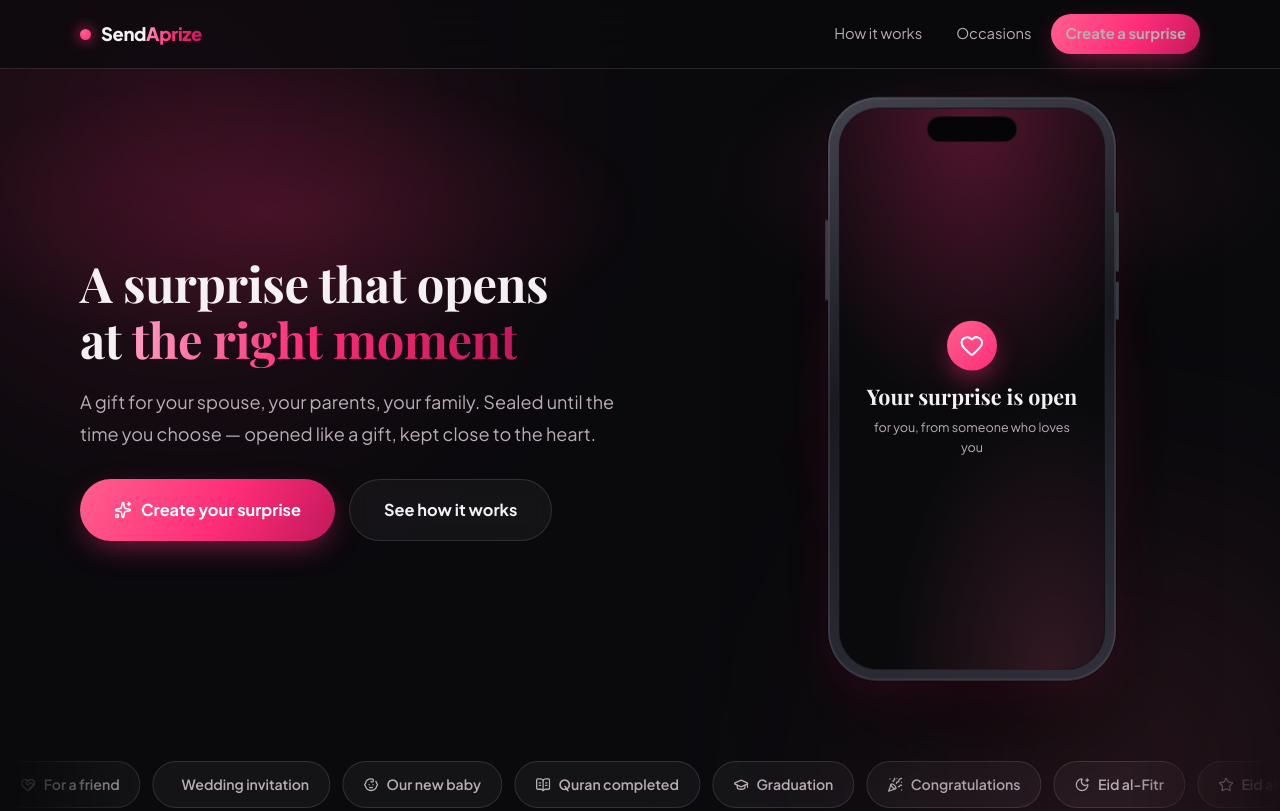
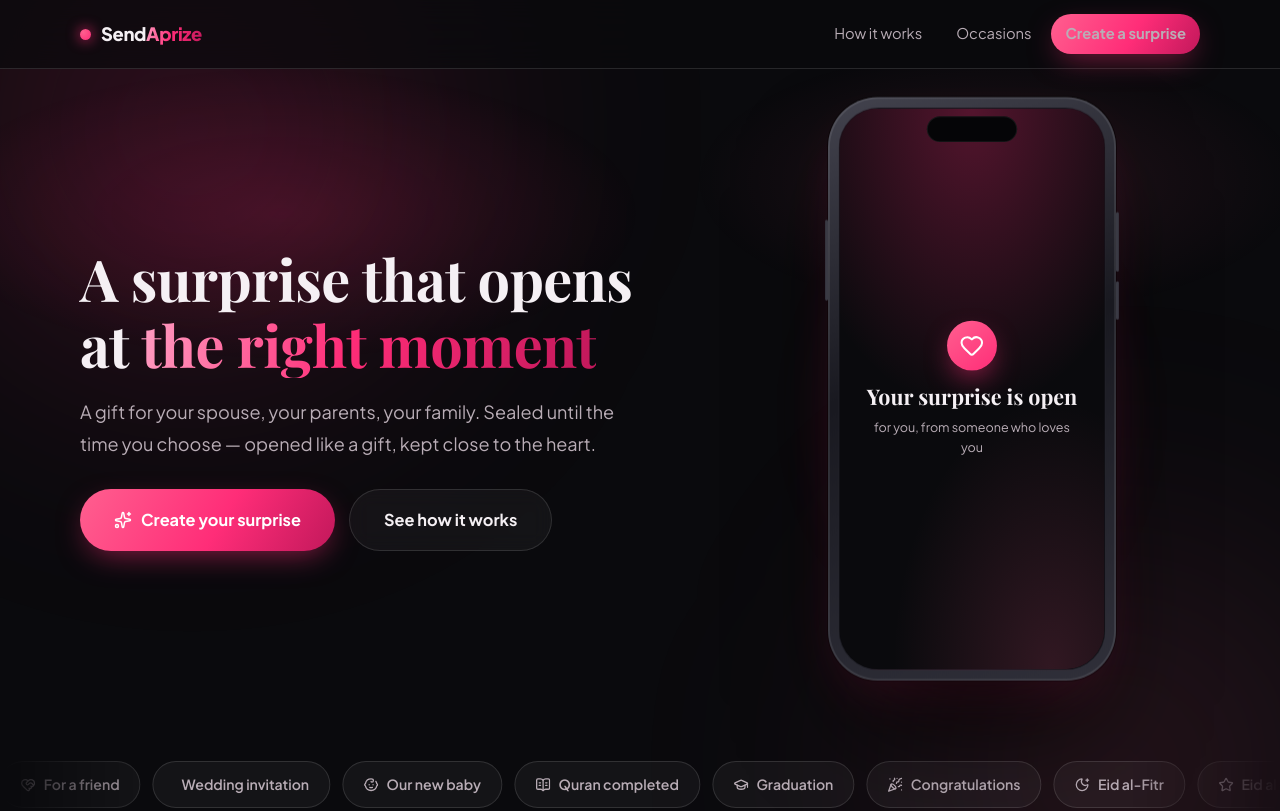
Before and after one commit to mohamed-sinani/sendaprize, a website: page public/index.html in a window 1280 px wide. Shown: the top 811 px of the page. Drawn offline with nearby package versions, Linux system fonts and the light colour scheme; some icons are missing; a web font is replaced by a local one.

Commit message:
Enlarge desktop hero headline to fit two balanced lines

```diff
--- a/public/css/styles.css
+++ b/public/css/styles.css
@@ -311,7 +311,7 @@ footer {
   padding: 10px 0 16px;
 }
 .hero__copy .chip { margin-bottom: 18px; }
-.hero h1 { font-size: clamp(2.2rem, 4vw, 3.05rem); line-height: 1.15; margin: 0 0 18px; text-wrap: balance; }
+.hero h1 { font-size: clamp(2.2rem, 4.5vw, 3.6rem); line-height: 1.15; margin: 0 0 18px; text-wrap: balance; }
 .hero h1 .grad { display: inline-block; }
 .hero p.lead { font-size: clamp(1rem, 2vw, 1.13rem); color: var(--ink-dim); max-width: 540px; margin: 0 0 28px; line-height: 1.8; }
 .hero .actions { display: flex; gap: 14px; justify-content: flex-start; flex-wrap: wrap; }
```
